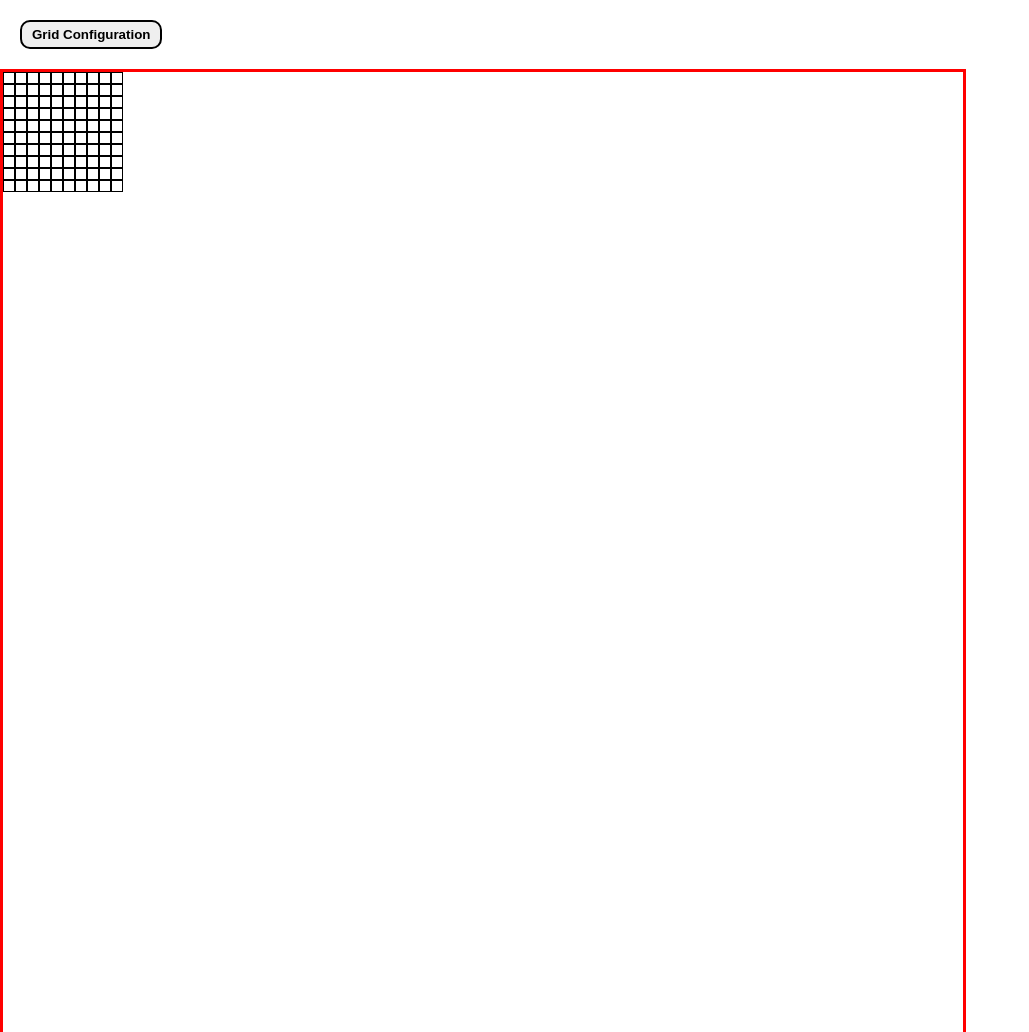
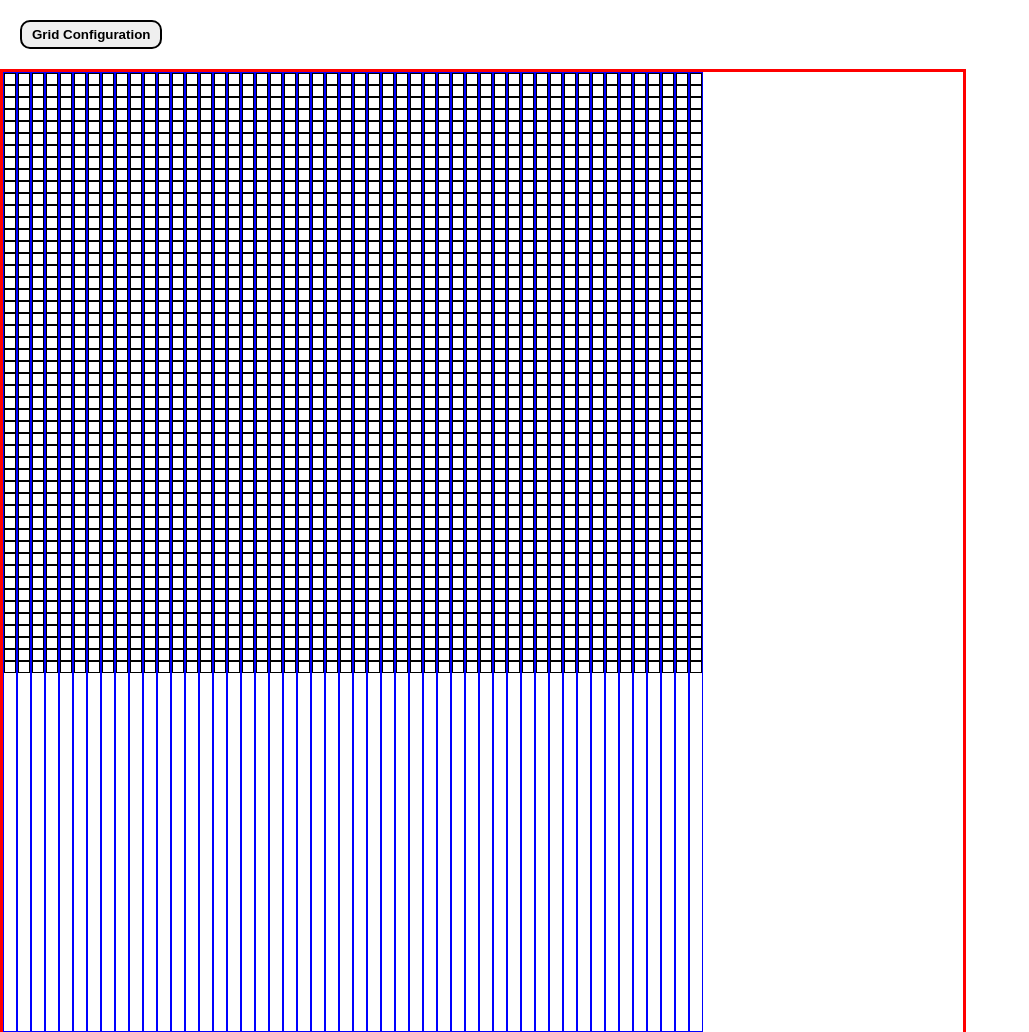
Before and after one commit to chronushan/etch-a-sketch, a plain HTML site: page index.html in a window 1280 px wide. Shown: the top 1032 px of the page, without its empty margins (0-1029 px from the left). Drawn offline with Linux system fonts and the light colour scheme.

Commit message:
Add column class and borders for rows

```diff
--- a/script.js
+++ b/script.js
@@ -1,34 +1,19 @@
-// for (let i = 0; i < 16; i++) {
-// 	const rowDiv = document.createElement("div");
-// 	rowDiv.className = `rowDiv${i}`;
-// 	document.querySelector(".container").appendChild(rowDiv);
-
-// 	for (let j = 0; j < 16; j++) {
-// 		//default display of div element is block, which makes the created indvDiv go down vertically instead of horizontally
-// 		var indvDiv = document.createElement("div");
-// 		document.querySelector(`.rowDiv${i}`).appendChild(indvDiv);
-// 		indvDiv.style.cssText = "border: solid black; padding: 15px";
-// 		indvDiv.addEventListener("mouseenter", (event) => {
-// 			event.target.style.backgroundColor = "red";
-// 		});
-// 	}
-// }
-
 function gridMaker(dimensions = 16) {
 	for (let i = 0; i < dimensions; i++) {
 		const rowDiv = document.createElement("div");
-		rowDiv.className = `rowDiv${i}`;
+		rowDiv.className = `rowDiv${i} rows`;
 		document.querySelector(".container").appendChild(rowDiv);
 
 		for (let j = 0; j < dimensions; j++) {
 			//default display of div element is block, which makes the created indvDiv go down vertically instead of horizontally
 			var indvDiv = document.createElement("div");
+			indvDiv.className = "columns";
 			document.querySelector(`.rowDiv${i}`).appendChild(indvDiv);
-			indvDiv.style.cssText =
-				"display: flex; border: 1px solid black; padding: 5px";
+			indvDiv.style.cssText = " border: 1px solid black; padding: 5px";
 			indvDiv.addEventListener("mouseenter", (event) => {
 				event.target.style.backgroundColor = "red";
 			});
+			// indvDiv.textContent = j;
 		}
 	}
 }
@@ -50,4 +35,4 @@ btn.addEventListener("click", () => {
 	}
 });
 
-gridMaker(10);
+gridMaker(50);
--- a/style.css
+++ b/style.css
@@ -9,8 +9,10 @@
 	border: solid red 3px;
 }
 
-.rowDiv {
+.rows {
 	display: flex;
+	flex-direction: column;
+	border: 1px blue solid;
 }
 
 .btn {
@@ -20,3 +22,6 @@
 	border-radius: 10px;
 	font-weight: bold;
 }
+
+.columns {
+}
```
